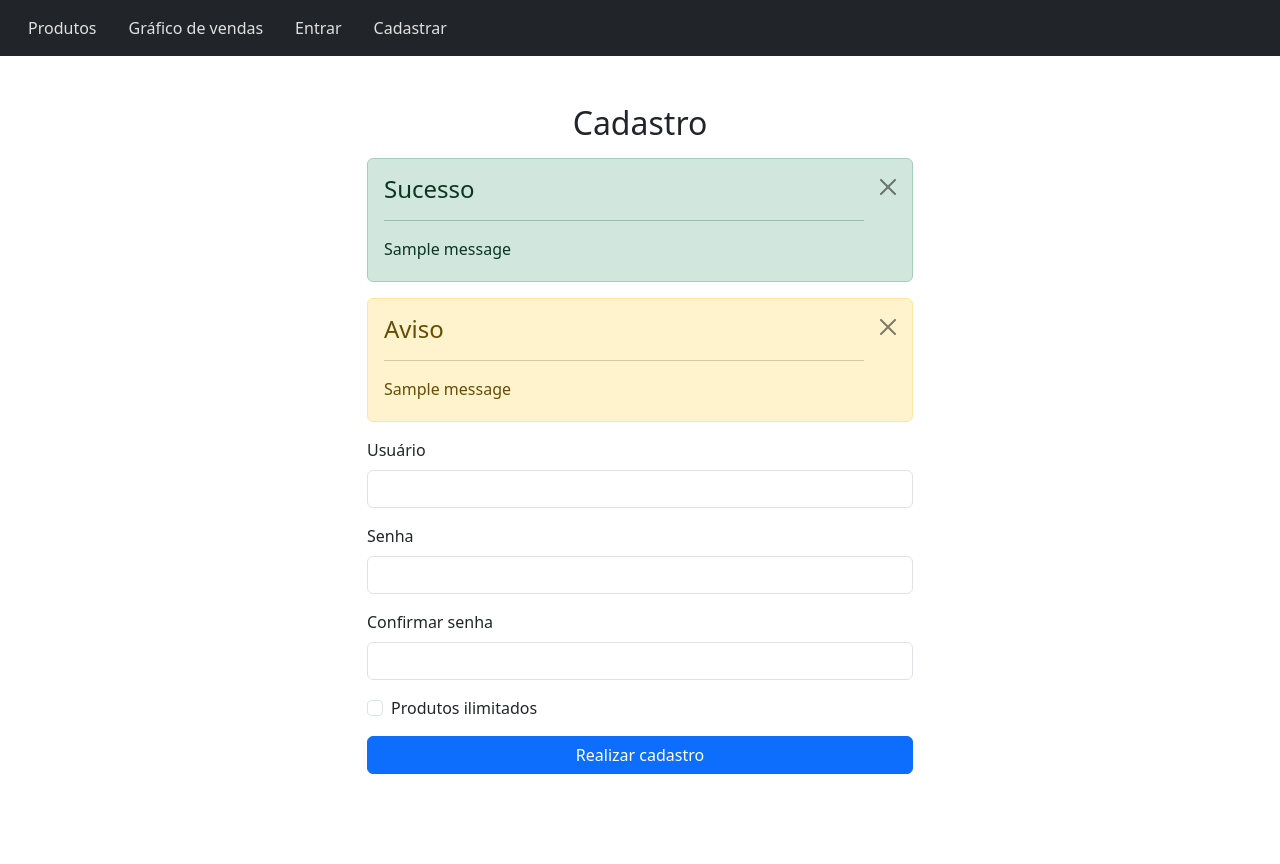
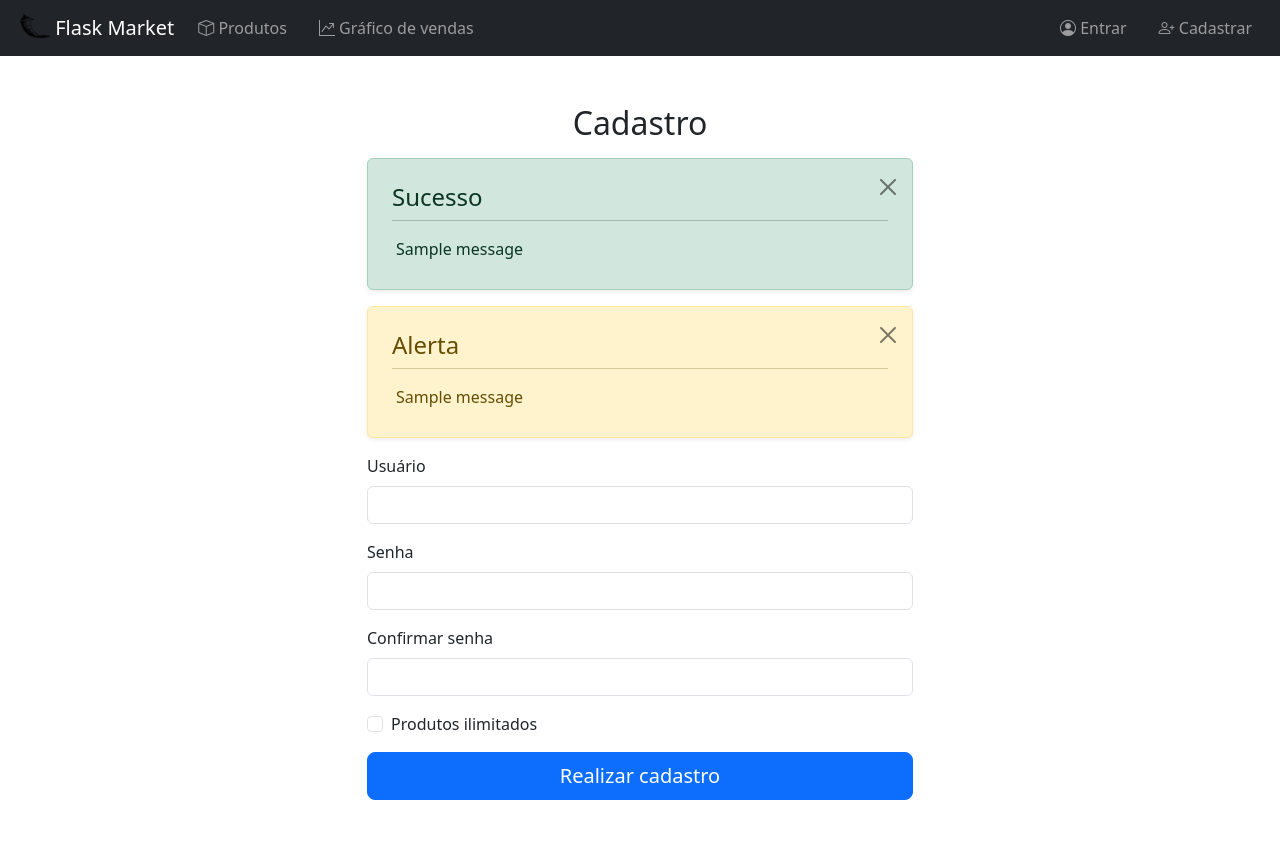
Before and after one commit to Gustavo-Gadelha/flask-atividade1, a Flask app: page /user/register in a window 1280 px wide. Before the commit the page ends 774 px from the top, so only its background shows below. Run offline with Flask 3, Linux system fonts and the light colour scheme; tables that the repository leaves empty hold one stand-in row (values such as "Sample post"); one stand-in notice (Sample message) is shown.

Commit message:
Validação de cadastro completa e diversas alterações nos templates HTML

```diff
--- a/app/models/__init__.py
+++ b/app/models/__init__.py
@@ -1,3 +1,3 @@
 from .product import Product
 from .sales import Sales
-from .user_account import UserAccount
+from .user_account import UserAccount, AccountType
--- a/app/routes/user_routes.py
+++ b/app/routes/user_routes.py
@@ -2,10 +2,18 @@ from flask import Blueprint, render_template, request, redirect, flash, url_for
 from flask_login import login_user, logout_user, login_required
 
 from app import validation, db
-from app.models import UserAccount
-from app.models.user_account import AccountType
+from app.models import UserAccount, AccountType
+from app.validation import validate_user
 
 user_bp = Blueprint('user', __name__)
+
+
+@user_bp.route('/logout', methods=['GET'])
+@login_required
+def logout():
+    logout_user()
+    flash('Sessão de usuário encerrada', validation.SUCCESS_MESSAGE)
+    return redirect(url_for('.login'))
 
 
 @user_bp.route('/login', methods=['GET', 'POST'])
@@ -14,24 +22,21 @@ def login():
         return render_template('user/login.html')
 
     elif request.method == 'POST':
-        username: str | None = request.form.get('username')
-        password: str | None = request.form.get('password')
+        username = request.form.get('username')
+        password = request.form.get('password')
 
         user = UserAccount.query.filter_by(username=username).first()
-        if user and user.check_password(password):
+        if not user:
+            flash('Usuário não encontrado', validation.ERROR_MESSAGE)
+            return redirect(url_for('.login'))
+
+        if user.check_password(password):
             login_user(user)
             flash('Usuário autenticado com sucesso', validation.SUCCESS_MESSAGE)
         else:
-            flash('Usuário ou senha não encontrados', validation.ERROR_MESSAGE)
+            flash('Senha inválida. Por favor, tente novamente', validation.ERROR_MESSAGE)
 
         return redirect(url_for('.login'))
-
-
-@user_bp.route('/logout', methods=['GET'])
-@login_required
-def logout():
-    logout_user()
-    return redirect(url_for('.login'))
 
 
 @user_bp.route('/register', methods=['GET', 'POST'])
@@ -40,19 +45,17 @@ def register():
         return render_template('user/register.html')
 
     elif request.method == 'POST':
-        username: str | None = request.form.get('username')
-        password: str | None = request.form.get('password')
-        confirm_password: str | None = request.form.get('confirm-password')
-        account_type: AccountType = AccountType.SUPER if request.form.get('is-super') == 'on' else AccountType.NORMAL
+        username = request.form.get('username')
+        password = request.form.get('password')
+        confirm_password = request.form.get('confirm-password')
+        account_type = AccountType.SUPER if request.form.get('is-super') == 'on' else AccountType.NORMAL
 
-        validation.validate_user(username, password, confirm_password)
-
-        if not validation.has_errors():
+        if validate_user(username, password, confirm_password):
             user_account = UserAccount(username, password, account_type)
             db.session.add(user_account)
             db.session.commit()
 
-            flash('Usuário criado com sucesso', validation.SUCCESS_MESSAGE)
+            flash('Usuário criado com sucesso, faça login para continuar', validation.SUCCESS_MESSAGE)
             return redirect(url_for('.login'))
 
         return redirect(url_for('.register'))
--- a/app/static/css/base.css
+++ /dev/null
@@ -1,7 +0,0 @@
-.nav-link {
-  color: #e0e0e0 !important; /* Light text for links */
-}
-
-.nav-link.active {
-  color: #ffffff !important; /* Active link color */
-}
--- a/app/templates/base.html
+++ b/app/templates/base.html
@@ -3,7 +3,7 @@
 <head>
   <meta charset="utf-8">
   <meta name="viewport" content="width=device-width, initial-scale=1">
-  <title>{% block title %}Flask App{% endblock %}</title>
+  <title>{% block title %}Flask Market{% endblock %}</title>
 
   <!-- favicon -->
   <link rel="shortcut icon" href="{{ url_for('static', filename='favicon.ico') }}">
@@ -13,6 +13,7 @@
 
   <!-- Base CSS -->
   <link rel="stylesheet" href="{{ url_for('static', filename='css/base.css') }}">
+  <link rel="stylesheet" href="https://cdn.jsdelivr.net/npm/bootstrap-icons@1.5.0/font/bootstrap-icons.css">
 
   {% block head %}{% endblock %}
 </head>
--- a/app/templates/components/error_messages.html
+++ b/app/templates/components/error_messages.html
@@ -1,12 +1,14 @@
 {% with messages = get_flashed_messages(category_filter=['error']) %}
 {% if messages %}
-<div class="alert alert-warning alert-dismissible fade show my-3" role="alert">
-  <h4 class="alert-heading">Aviso</h4>
-  <hr>
+<div class="alert alert-warning alert-dismissible fade show my-3 p-4 rounded shadow-sm" role="alert">
+  <div class="d-flex align-items-center mb-2">
+    <h4 class="alert-heading mb-0 me-2">Alerta</h4>
+    <button type="button" class="btn-close ms-auto" data-bs-dismiss="alert" aria-label="Close"></button>
+  </div>
+  <hr class="mt-2 mb-3">
   {% for message in messages %}
-  <p class="ml-1 mb-1">{{ message }}</p>
+  <p class="ms-1 mb-1">{{ message }}</p>
   {% endfor %}
-  <button type="button" class="btn-close" data-bs-dismiss="alert" aria-label="Close"></button>
 </div>
 {% endif %}
 {% endwith %}
--- a/app/templates/components/navbar.html
+++ b/app/templates/components/navbar.html
@@ -1,20 +1,46 @@
-<nav class="navbar bg-dark navbar-expand-lg sticky-top">
+<nav class="navbar navbar-dark bg-dark navbar-expand-lg sticky-top">
   <div class="container-fluid">
-    <button class="navbar-toggler" type="button" data-bs-toggle="collapse" data-bs-target="#navbarNav" aria-controls="navbarNav" aria-expanded="false" aria-label="Toggle navigation">
+    <span class="navbar-brand  mx-2">
+      <img src="{{ url_for('static', filename='favicon.ico') }}" alt="Logo" width="30" height="24" class="d-inline-block align-text-top">
+      Flask Market
+    </span>
+
+    <button class="navbar-toggler" type="button" data-bs-toggle="collapse" data-bs-target="#flaskNavbar" aria-controls="flaskNavbar" aria-expanded="false" aria-label="Toggle navigation">
       <span class="navbar-toggler-icon"></span>
     </button>
-    <div class="collapse navbar-collapse" id="navbarRight">
+
+    <div class="collapse navbar-collapse" id="flaskNavbar">
+      <!-- Left Navigation Links -->
       <div class="navbar-nav me-auto">
-        <a class="nav-link mx-2" href="{{ url_for('product.list_all') }}">Produtos</a>
-        <a class="nav-link mx-2" href="{{ url_for('sales.plot_figure') }}">Gráfico de vendas</a>
-        <a class="nav-link mx-2" href="{{ url_for('user.login') }}">Entrar</a>
-        <a class="nav-link mx-2" href="{{ url_for('user.register') }}">Cadastrar</a>
+        <a class="nav-link mx-2" href="{{ url_for('product.list_all') }}">
+          <i class="bi bi-box"></i> Produtos
+        </a>
+        <a class="nav-link mx-2" href="{{ url_for('sales.plot_figure') }}">
+          <i class="bi bi-graph-up"></i> Gráfico de vendas
+        </a>
+        {% if current_user.is_authenticated %}
+        <a class="nav-link mx-2" href="{{ url_for('api.dashboard') }}">
+          <i class="bi bi-key"></i> API Token
+        </a>
+        {% endif %}
       </div>
-      <div class="navbar-nav ms-auto" id="navbarLeft">
+
+      <!-- Right Navigation Links -->
+      <div class="navbar-nav ms-auto">
         {% if current_user.is_authenticated %}
-        <span class="navbar-text mx-2 text-white">Autenticado como <strong>{{ current_user.username }}</strong></span>
-        <a class="nav-link me mx-2" href="{{ url_for('api.dashboard') }}">API Token</a>
-        <a class="nav-link me mx-2" href="{{ url_for('user.logout') }}">Sair</a>
+        <span class="navbar-text mx-2">
+          <i class="bi bi-person-circle"></i> {{ current_user.username }}
+        </span>
+        <a class="nav-link mx-2" href="{{ url_for('user.logout') }}">
+          <i class="bi bi-box-arrow-right"></i> Sair
+        </a>
+        {% else %}
+        <a class="nav-link mx-2" href="{{ url_for('user.login') }}">
+          <i class="bi bi-person-circle"></i> Entrar
+        </a>
+        <a class="nav-link mx-2" href="{{ url_for('user.register') }}">
+          <i class="bi bi-person-plus"></i> Cadastrar
+        </a>
         {% endif %}
       </div>
     </div>
--- a/app/templates/components/success_messages.html
+++ b/app/templates/components/success_messages.html
@@ -1,12 +1,14 @@
 {% with messages = get_flashed_messages(category_filter=['success']) %}
 {% if messages %}
-<div class="alert alert-success alert-dismissible fade show my-3" role="alert">
-  <h4 class="alert-heading">Sucesso</h4>
-  <hr>
+<div class="alert alert-success alert-dismissible fade show my-3 p-4 rounded shadow-sm" role="alert">
+  <div class="d-flex align-items-center mb-2">
+    <h4 class="alert-heading mb-0 me-2">Sucesso</h4>
+    <button type="button" class="btn-close ms-auto" data-bs-dismiss="alert" aria-label="Close"></button>
+  </div>
+  <hr class="mt-2 mb-3">
   {% for message in messages %}
-  <p class="ml-1 mb-1">{{ message }}</p>
+  <p class="ms-1 mb-1">{{ message }}</p>
   {% endfor %}
-  <button type="button" class="btn-close" data-bs-dismiss="alert" aria-label="Close"></button>
 </div>
 {% endif %}
 {% endwith %}
--- a/app/templates/user/login.html
+++ b/app/templates/user/login.html
@@ -5,12 +5,12 @@
 {% block body %}
 <div class="row justify-content-center">
   <div class="col-md-4">
-    <h2 class="text-center">Login</h2>
+    <h2 class="text-center mb-4">Login</h2>
 
     {% include 'components/success_messages.html' %}
     {% include 'components/error_messages.html' %}
 
-    <form id="loginForm" method="POST" action="{{ url_for('user.login') }}">
+    <form method="POST" action="{{ url_for('user.login') }}">
       <div class="mb-3">
         <label for="username" class="form-label">Usuário</label>
         <input type="text" class="form-control" id="username" name="username" required>
@@ -20,7 +20,7 @@
         <input type="password" class="form-control" id="password" name="password" required>
       </div>
       <div class="mb-3 d-grid">
-        <button type="submit" class="btn btn-primary">Entrar</button>
+        <button type="submit" class="btn btn-primary btn-lg">Entrar</button>
       </div>
     </form>
     <div class="text-center">
--- a/app/templates/user/register.html
+++ b/app/templates/user/register.html
@@ -10,7 +10,7 @@
     {% include 'components/success_messages.html' %}
     {% include 'components/error_messages.html' %}
 
-    <form id="registerForm" method="POST" action="{{ url_for('user.register') }}">
+    <form method="POST" action="{{ url_for('user.register') }}">
       <div class="mb-3">
         <label for="username" class="form-label">Usuário</label>
         <input type="text" class="form-control" id="username" name="username" required>
@@ -27,8 +27,8 @@
         <input type="checkbox" class="form-check-input" id="is-super" name="is-super">
         <label class="form-check-label" for="is-super">Produtos ilimitados</label>
       </div>
-      <div class="d-grid">
-        <button type="submit" class="btn btn-primary">Realizar cadastro</button>
+      <div class="mb-3 d-grid">
+        <button type="submit" class="btn btn-primary btn-lg">Realizar cadastro</button>
       </div>
     </form>
   </div>
```
Also changed, not shown: app/routes/api_routes.py (+15 -14 lines), app/routes/product_routes.py (+6 -7 lines), app/templates/api/dashboard.html (+6 -5 lines), app/templates/product/list.html (+14 -10 lines), app/templates/product/register.html (+11 -11 lines), app/templates/sales/figure.html (+3 -4 lines), app/validation.py (+61 -18 lines), app/static/image/icons8-flask-100.png (added).
